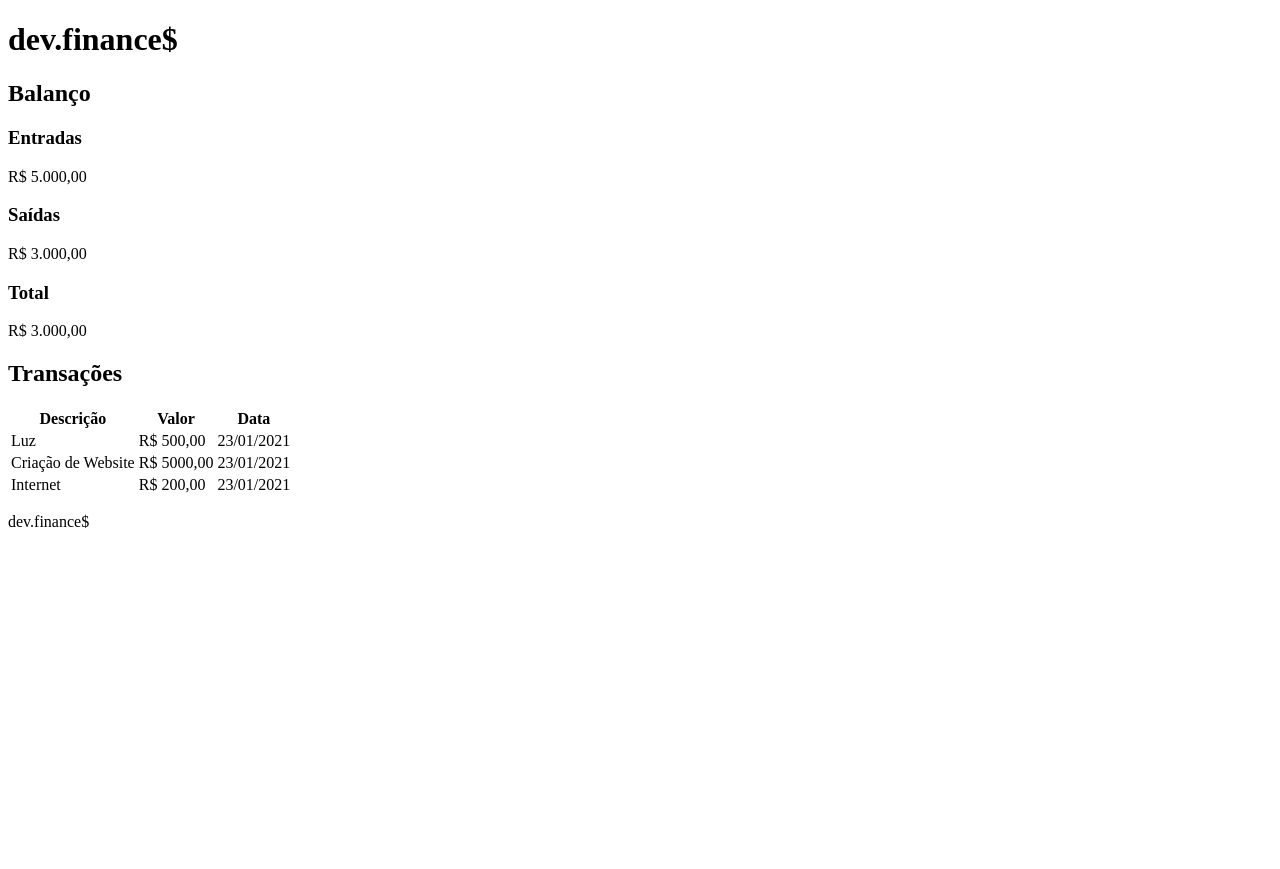
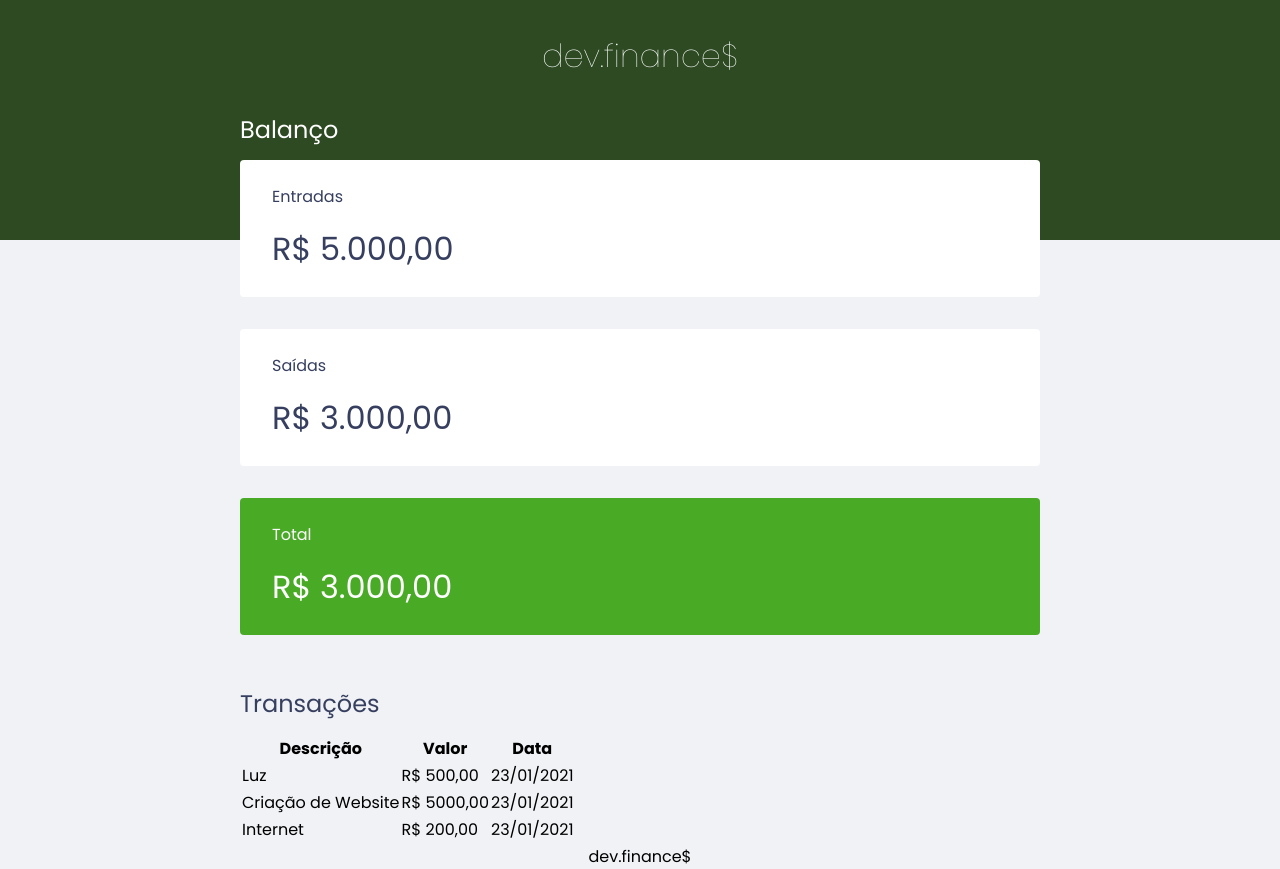
Before and after one commit to caiovini64/devfinance, a plain HTML site: page index.html in a window 1280 px wide. Before the commit the page ends 800 px from the top, so only its background shows below. Drawn offline with Linux system fonts and the light colour scheme.

Commit message:
Estilo seção balances

```diff
--- a/index.html
+++ b/index.html
@@ -8,6 +8,9 @@
     <title>dev.finance$</title>
 
     <link rel="stylesheet" href="./styles.css">
+    <link rel="preconnect" href="https://fonts.gstatic.com">
+    <link href="https://fonts.googleapis.com/css2?family=Poppins:ital,wght@0,100;0,400;0,700;1,100;1,400;1,700&display=swap" rel="stylesheet">
+
 </head>
 
 <body>
@@ -16,7 +19,7 @@
         <h1 id="logo">dev.finance$</h1>
     </header>
 
-    <main>
+    <main class="container">
 
         <section id="balance">
             <h2>Balanço</h2>
@@ -31,7 +34,7 @@
                 <p>R$ 3.000,00</p>
             </div>
 
-            <div class="card">
+            <div class="card total">
                 <h3>Total</h3>
                 <p>R$ 3.000,00</p>
             </div>
--- a/styles.css
+++ b/styles.css
@@ -0,0 +1,91 @@
+/* Global =============================== */
+:root {
+    --dark-blue: #363f5f;
+}
+
+*{
+    margin: 0;
+    padding: 0;
+    box-sizing: border-box;
+}
+
+body{
+    background: #f0f2f5;
+    font-family: 'Poppins', sans-serif;
+}
+
+.container {
+    width: min(90vw, 800px);
+    margin: auto;
+}
+
+/* Titles =============================== */
+
+h2{
+    margin-top: 3.2rem;
+    margin-bottom: 0.8rem;
+    color: var(--dark-blue);
+
+    font-weight: normal;
+}
+
+/* Header =============================== */
+
+header{
+    background: #2d4a22;
+    padding: 2rem 0 10rem;
+    text-align: center;
+}
+
+#logo {
+    color: #fff;
+    font-weight: 100;
+}
+
+/* Balance =============================== */
+
+#balance {
+    margin-top: -8rem;
+}
+
+#balance h2{
+    color: white;
+    margin-top: 0;
+}
+
+/* Card =============================== */
+
+.card{
+    background: white;
+    padding: 1.5rem 2rem;
+    border-radius: 0.25rem;
+
+    margin-bottom: 2rem;
+
+    color: var(--dark-blue) ;
+}
+
+.card h3 {
+    font-weight: normal;
+    font-size: 1rem;
+}
+
+.card p{
+    font-size: 2rem;
+    line-height: 3rem;
+
+    margin-top: 1rem;
+
+}
+
+.card.total{
+    background: #49aa26;
+    color: white;
+}
+
+
+/* Footer =============================== */
+
+footer{
+    text-align: center;
+}
```
